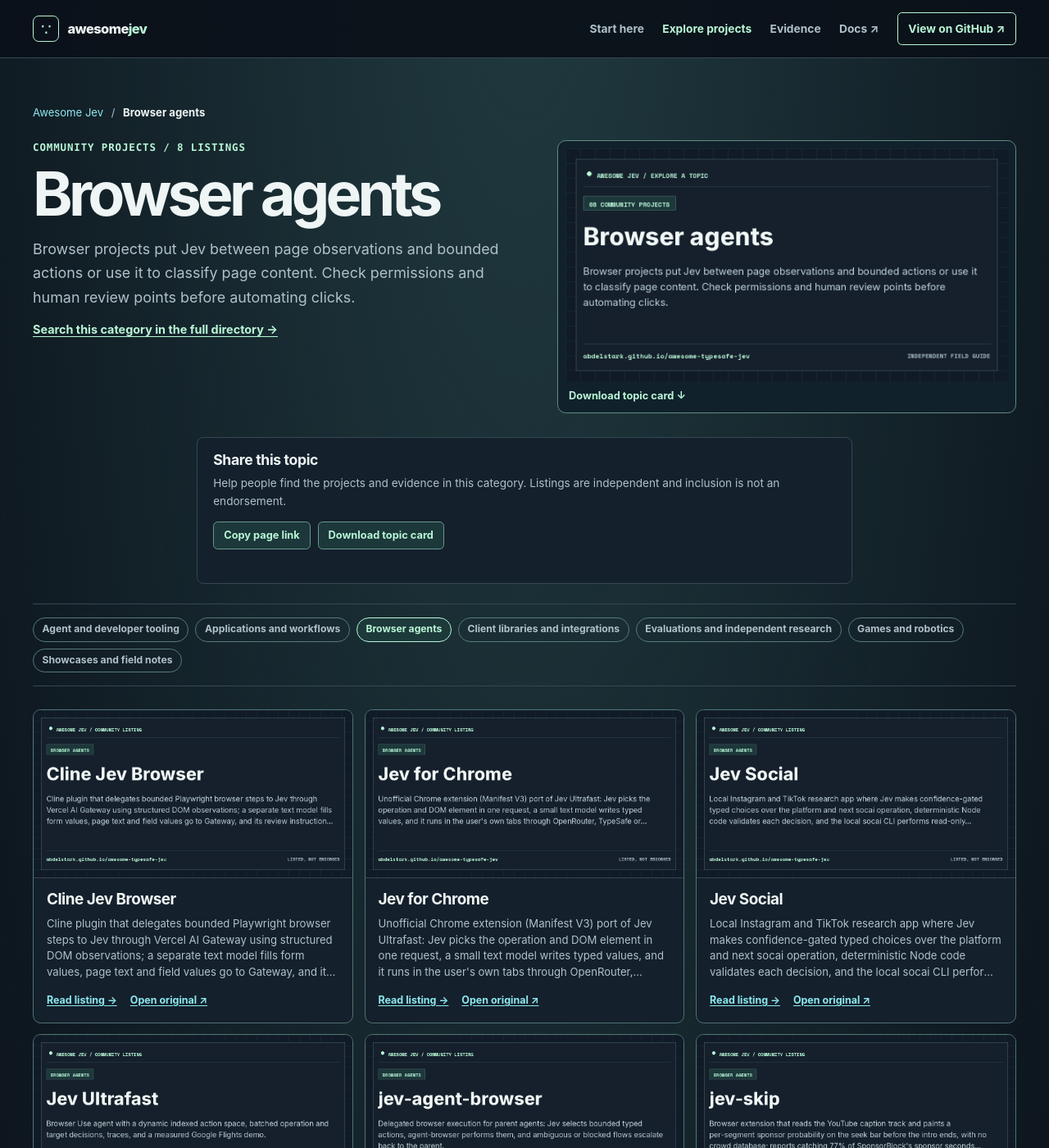
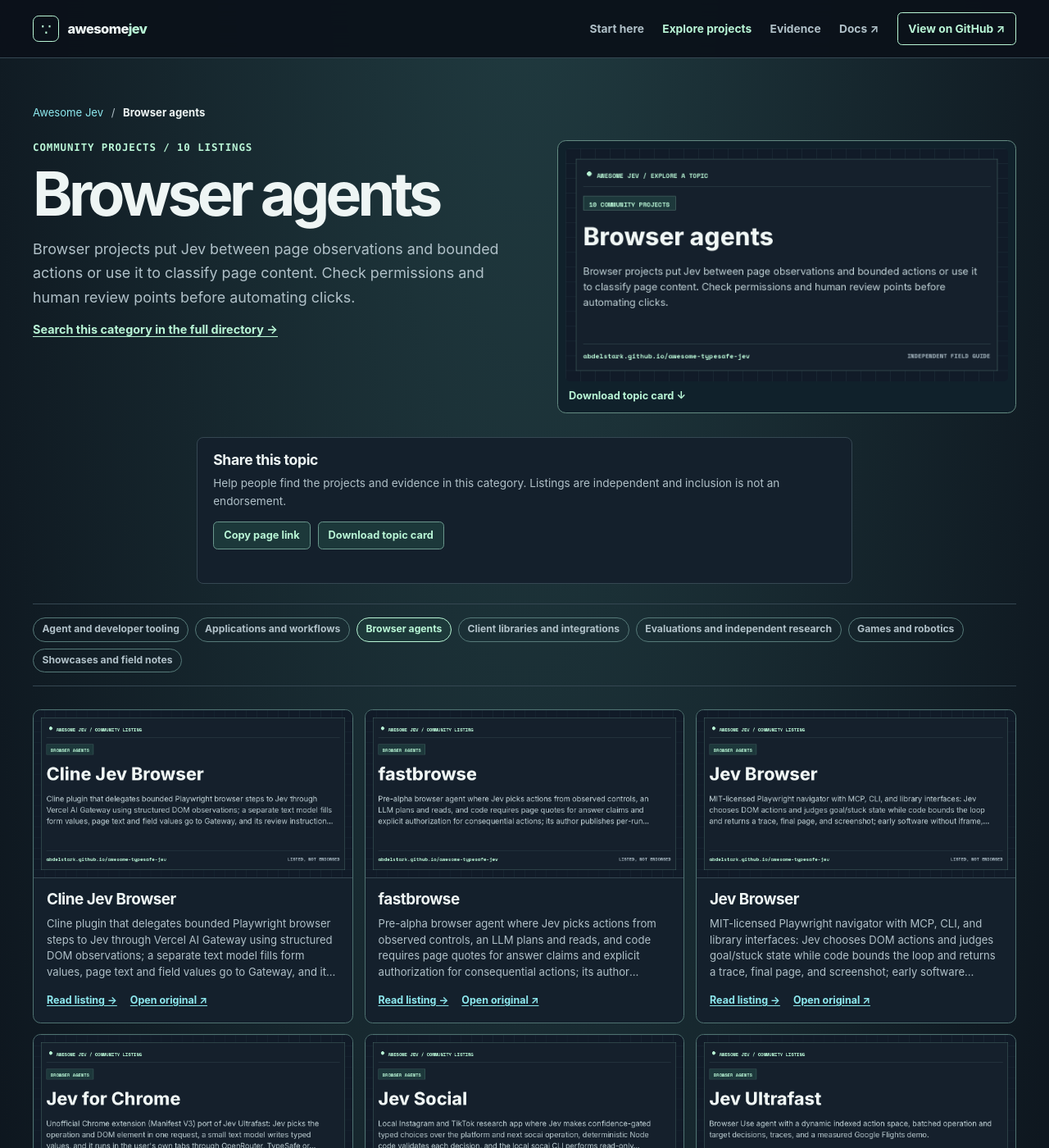
Before and after one commit to AbdelStark/awesome-typesafe, a Jekyll site: the page built from categories/browser-agents.html, in a window 1280 px wide and 1400 px high. Shown: the whole window at 82% size. Built offline with Jekyll 4.4.1, drawn with Linux system fonts in a browser that asks for light colours.

Commit message:
Tighten discovery queue and expand browser agents

```diff
--- a/categories/browser-agents.html
+++ b/categories/browser-agents.html
@@ -12,6 +12,16 @@
     description: "Cline plugin that delegates bounded Playwright browser steps to Jev through Vercel AI Gateway using structured DOM observations; a separate text model fills form values, page text and field values go to Gateway, and its review instruction is model guidance rather than an enforced safety boundary."
     permalink: "/projects/gh-cline-plugins-tree-main-plugins-jev-browser/"
     image: "/assets/cards/gh-cline-plugins-tree-main-plugins-jev-browser.png"
+  - name: "fastbrowse"
+    url: "https://github.com/agent-labs-dev/fastbrowse"
+    description: "Pre-alpha browser agent where Jev picks actions from observed controls, an LLM plans and reads, and code requires page quotes for answer claims and explicit authorization for consequential actions; its author publishes per-run comparisons, but the 14-task head-to-head used an earlier build and its success count varied on a same-day repeat."
+    permalink: "/projects/gh-agent-labs-dev-fastbrowse/"
+    image: "/assets/cards/gh-agent-labs-dev-fastbrowse.png"
+  - name: "Jev Browser"
+    url: "https://github.com/jkudish/jev-browser"
+    description: "MIT-licensed Playwright navigator with MCP, CLI, and library interfaces: Jev chooses DOM actions and judges goal/stuck state while code bounds the loop and returns a trace, final page, and screenshot; early software without iframe, shadow-DOM, or file-input support."
+    permalink: "/projects/gh-jkudish-jev-browser/"
+    image: "/assets/cards/gh-jkudish-jev-browser.png"
   - name: "Jev for Chrome"
     url: "https://github.com/chy4pro/jev-for-chrome"
     description: "Unofficial Chrome extension (Manifest V3) port of Jev Ultrafast: Jev picks the operation and DOM element in one request, a small text model writes typed values, and it runs in the user's own tabs through OpenRouter, TypeSafe or Cloudflare; includes a 17-task headless-Chromium suite with recorded traces."
--- a/projects/gh-chy4pro-jev-for-chrome.html
+++ b/projects/gh-chy4pro-jev-for-chrome.html
@@ -11,8 +11,8 @@
 category_id: "browser-agents"
 social_image: "/assets/cards/gh-chy4pro-jev-for-chrome.png"
 related:
-  - name: "Cline Jev Browser"
-    permalink: "/projects/gh-cline-plugins-tree-main-plugins-jev-browser/"
+  - name: "Jev Browser"
+    permalink: "/projects/gh-jkudish-jev-browser/"
   - name: "Jev Social"
     permalink: "/projects/gh-socai-io-jev-social/"
   - name: "Jev Ultrafast"
```
Also changed, not shown: projects/gh-agent-labs-dev-fastbrowse.html (added, +20 -0 lines), projects/gh-cline-plugins-tree-main-plugins-jev-browser.html (+4 -4 lines), projects/gh-jkudish-jev-browser.html (added, +20 -0 lines), scripts/discover.py (+8 -0 lines), README.md, assets/cards/gh-agent-labs-dev-fastbrowse.png (added), assets/cards/gh-jkudish-jev-browser.png (added), assets/category-cards/browser-agents.png, resources.json.
